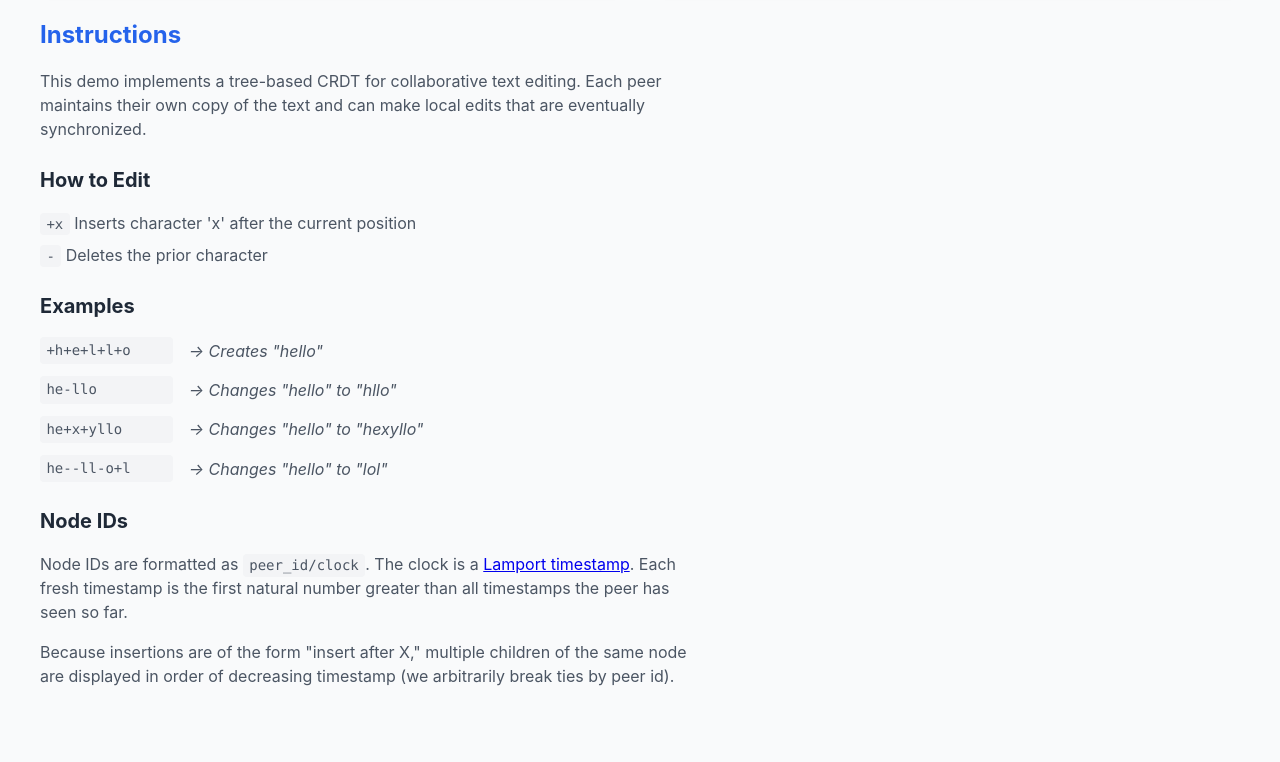
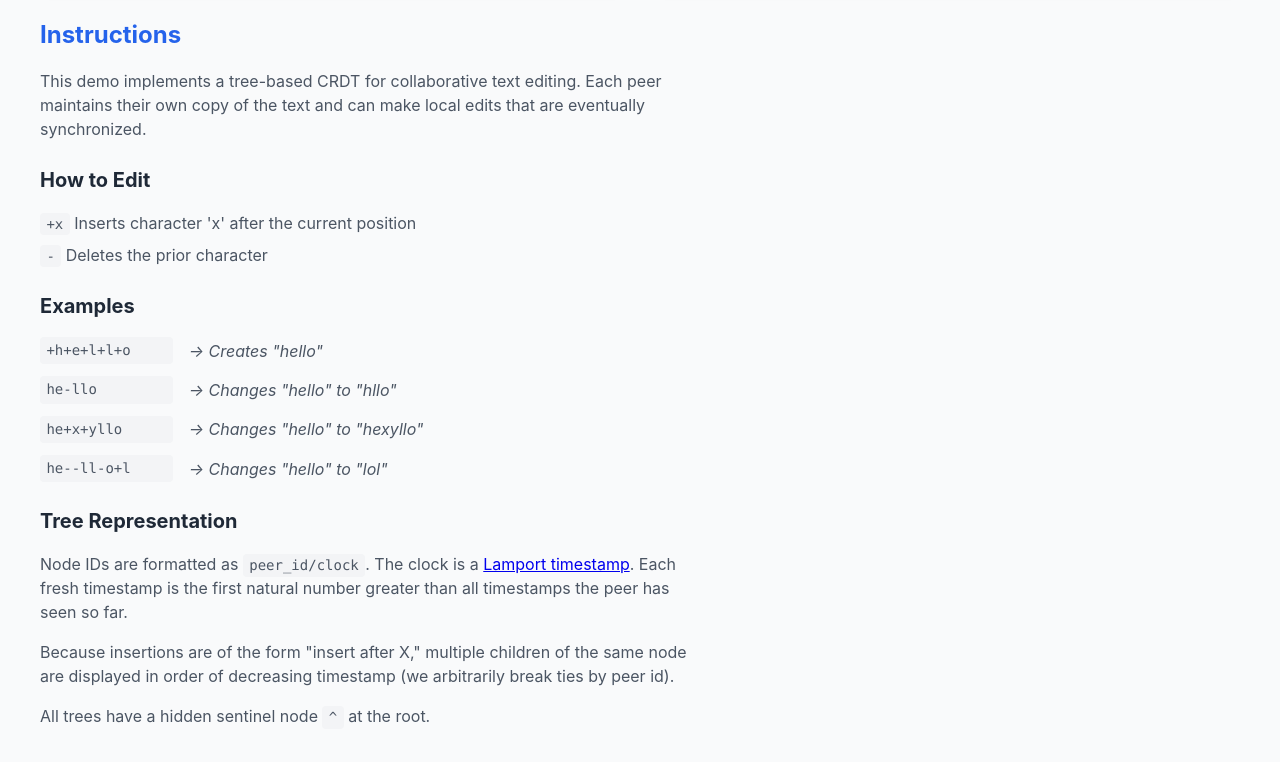
Before and after one commit to rtjoa/cdrts, a plain HTML site: page index.html in a window 1280 px wide. Shown: the part 477-1239 px from the top of the page. Drawn offline with Linux system fonts and the light colour scheme.

Commit message:
add note about sentinel

```diff
--- a/index.html
+++ b/index.html
@@ -284,7 +284,7 @@
                 </div>
             </div>
 
-            <h3>Node IDs</h3>
+            <h3>Tree Representation</h3>
             <p>Node IDs are formatted as <code>peer_id/clock</code>. The clock is a <a
                     href="https://en.wikipedia.org/wiki/Lamport_timestamp">Lamport timestamp</a>.
                 Each fresh timestamp is the first natural number greater than all timestamps the peer has seen so far.
@@ -293,6 +293,9 @@
                 Because insertions are of the form "insert after X," multiple children of the same node are displayed in
                 order of decreasing timestamp (we arbitrarily break ties by peer id).
             </p>
+            <p>
+                All trees have a hidden sentinel node <code>^</code> at the root.
+            </p>
         </div>
     </div>
 </body>
```
